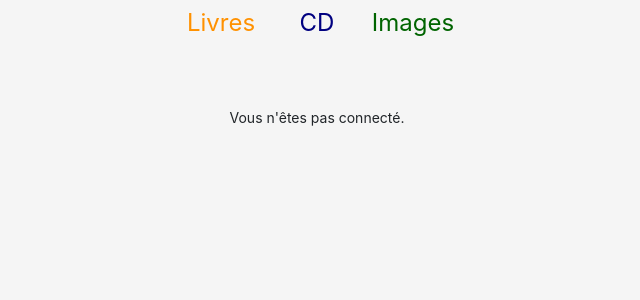
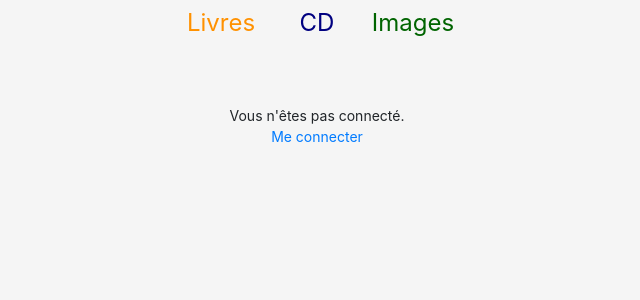
Before and after one commit to BrRoman/Editor, a Django app: template editor/apps/products/templates/products/home.html in a window 1280 px wide. Shown: the part 226-526 px from the top of the page, without its empty margins (323-963 px from the left). Run offline with Django 3.2, Linux system fonts and the light colour scheme; the template is opened without the code that fills it, so the values that code supplies are empty; style sheets or scripts are compiled from the project's sources; some libraries are stand-ins or nearby versions; some web fonts are replaced.

Commit message:
Home: +login/logout.

```diff
--- a/editor/apps/products/templates/products/home.html
+++ b/editor/apps/products/templates/products/home.html
@@ -18,15 +18,18 @@
         </a>
     </div>
 
-    <div class="mt-5">
+    <div class="mt-5 d-flex flex-column text-center">
         {% if user.is_authenticated %}
             {% if user.is_superuser %}
                 <small class="fs-6">Vous êtes connecté en tant que <span class="font-weight-bold">{{ user }}</span> (superuser).</small>
+                <small class="fs-6"><a href={% url 'accounts:logout' %}>Me déconnecter</a></small>
             {% else %}
                 <small class="fs-6">Vous êtes connecté en tant que <span class="font-weight-bold">{{ user }}</span>.</small>
+                <small class="fs-6"><a href={% url 'accounts:logout' %}>Me déconnecter</a></small>
             {% endif %}
         {% else %}
             <small class="fs-6">Vous n'êtes pas connecté.</small>
+                <small class="fs-6"><a href={% url 'accounts:login' %}>Me connecter</a></small>
         {% endif %}
     </div>
 {% endblock content %}
```
